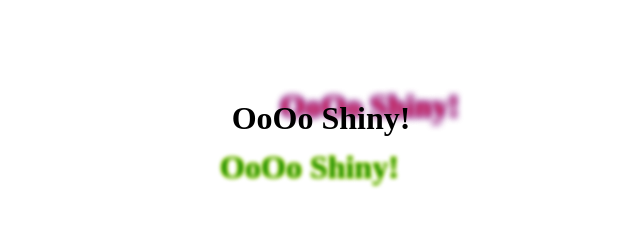
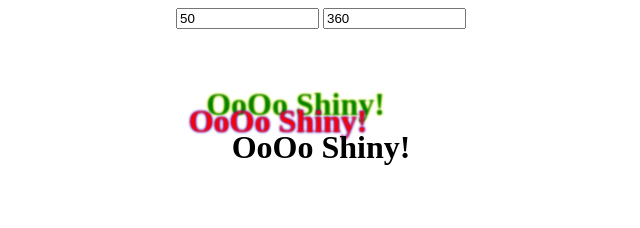
Before and after one commit to Dystopia-user181/Nice-Shiny-Text, a plain HTML site: page index.html in a window 1280 px wide. Shown: the whole page, without its empty margins (319-959 px from the left). Drawn offline with Linux system fonts and the light colour scheme.

Commit message:
Added settings

```diff
--- a/index.html
+++ b/index.html
@@ -5,14 +5,28 @@
     </head>
     <body>
     	<script>
+    		var width = 50;
+    		var speed = 360;
     		let angle = 0;
     		let i = setInterval(function() {
-    			document.getElementById("shiny text").style.textShadow = (Math.cos(angle)*50).toString() + "px " + (Math.sin(angle)*50).toString() + "px 7px red, " +
-    			(Math.cos(angle)*50).toString() + "px " + (Math.sin(angle)*50).toString() + "px 7px blue, " +
-    			(Math.sin(angle)*50).toString() + "px " + (Math.cos(angle)*50).toString() + "px 4px green, " +
-    			(Math.sin(angle)*50).toString() + "px " + (Math.cos(angle)*50).toString() + "px 4px yellow";
-    			angle += 0.1;
+    			document.getElementById("shiny text").style.textShadow = (Math.cos(angle)*width).toString() + "px " + (Math.sin(angle)*width).toString() + "px 2px red, " +
+    			(Math.cos(angle)*width).toString() + "px " + (Math.sin(angle)*width).toString() + "px 3px blue, " +
+    			(Math.sin(angle)*width).toString() + "px " + (Math.cos(angle)*width).toString() + "px 2px green, " +
+    			(Math.sin(angle)*width).toString() + "px " + (Math.cos(angle)*width).toString() + "px 3px yellow";
+    			angle += speed/9000;
     		}, 20);
+    		function newWidth() {
+    			let tempW = document.getElementById("width").value;
+    			width = tempW;
+    			document.getElementById("shiny text").style.margin = (parseInt(tempW) + 50).toString() + "px";
+    		}
+    		function newSpeed() {
+    			speed = document.getElementById("speed").value;
+    		}
     	</script>
+    	<div align = "center">
+    		<input type = "number" id = "width" style = "width: 135px;" placeholder = "Width of circle" min = "1" max = "500" step = "1" value = "50" onchange = "newWidth()">
+    		<input type = "number" id = "speed" style = "width: 135px;" placeholder = "Rotation speed" min = "1" max = "3600" step = "1" value = "360" onchange = "newSpeed()">
+    	</div>
     	<h1 id = "shiny text" align = "center" style = "margin: 100px;">OoOo Shiny!</h1>
     </body>
```
